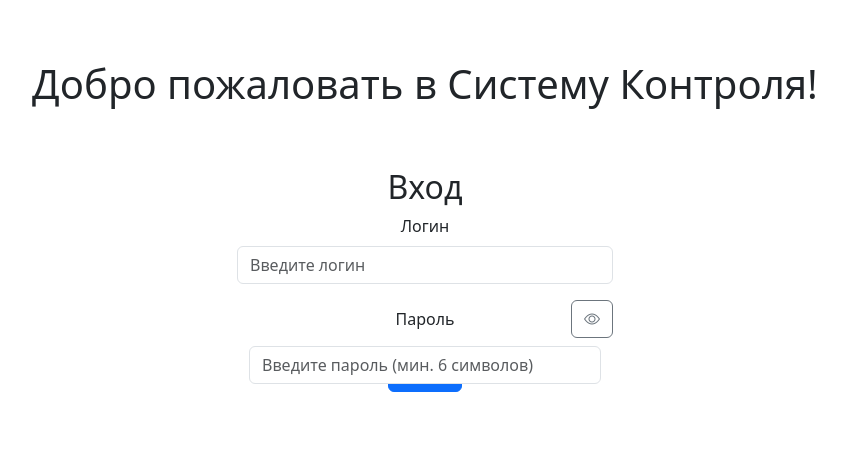
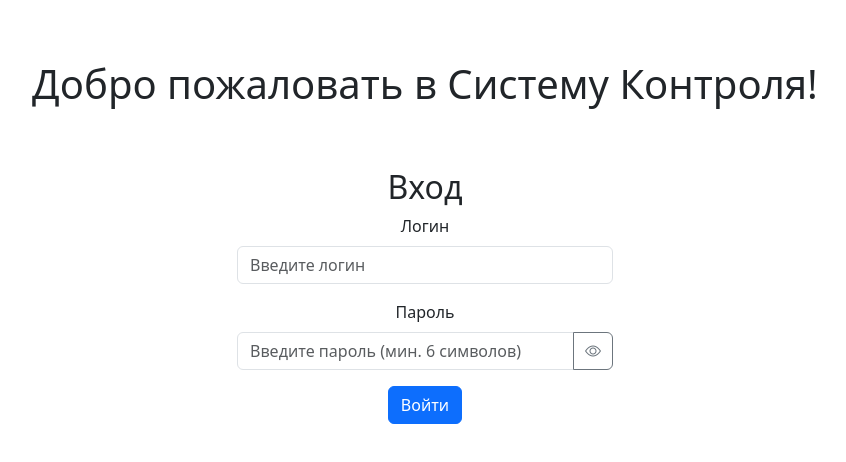
Before and after one commit to TRUE-EGOISTUS/APP_CONTROL_SYSTEM, a Vue app in the folder frontend/: page /login in a window 1280 px wide. Shown: the top 462 px of the page, without its empty margins (215-1061 px from the left). Built offline with nearby package versions, Linux system fonts and the light colour scheme.

Commit message:
Исправление расположения глазка и кнопки в форме аутентификации

```diff
--- a/frontend/src/views/Login.vue
+++ b/frontend/src/views/Login.vue
@@ -7,8 +7,9 @@
             <input type="email" class="form-control" :class="{'is-invalid': emailError}" id="email" v-model="email" placeholder="Введите логин" required >
         <div v-if="emailError" class="invalid-feedback">{{emailError}}</div>
         </div>
-           <div class="mb-3 position-relative">
+           <div class="mb-3">
         <label for="password" class="form-label">Пароль</label>
+        <div class="input-group">
         <input
           :type="showPassword ? 'text' : 'password'"
           class="form-control"
@@ -20,13 +21,14 @@
         />
         <button
           type="button"
-          class="btn btn-outline-secondary position-absolute end-0 top-50 translate-middle-y"
+          class="btn btn-outline-secondary"
           @click="togglePassword"
         >
           <i :class="showPassword ? 'bi bi-eye-slash' : 'bi bi-eye'"></i>
         </button>
         <div v-if="passwordError" class="invalid-feedback">{{ passwordError }}</div>
       </div>
+    </div>
       <button type="submit" class="btn btn-primary">Войти</button>
     </form>
   </div>
@@ -88,9 +90,10 @@ export default {
   max-width: 400px;
   margin-top: 60px;
 }
-.position-relative{
-    height: 38px;
-    line-height: 38px;
-    padding: 0 12px;
+.input-group .btn{
+  width: 40px;
+  display: flex;
+  align-items: center;
+  justify-content: center;
 }
 </style>
```
